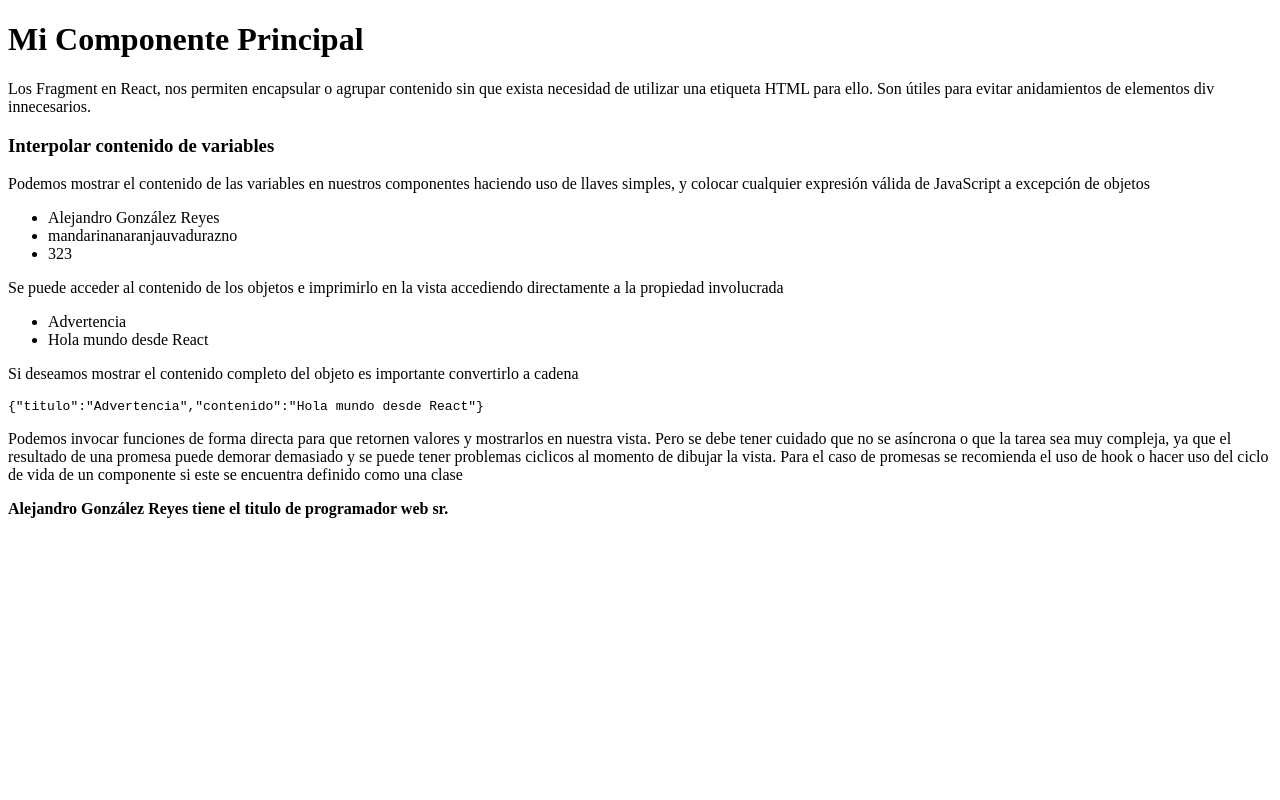
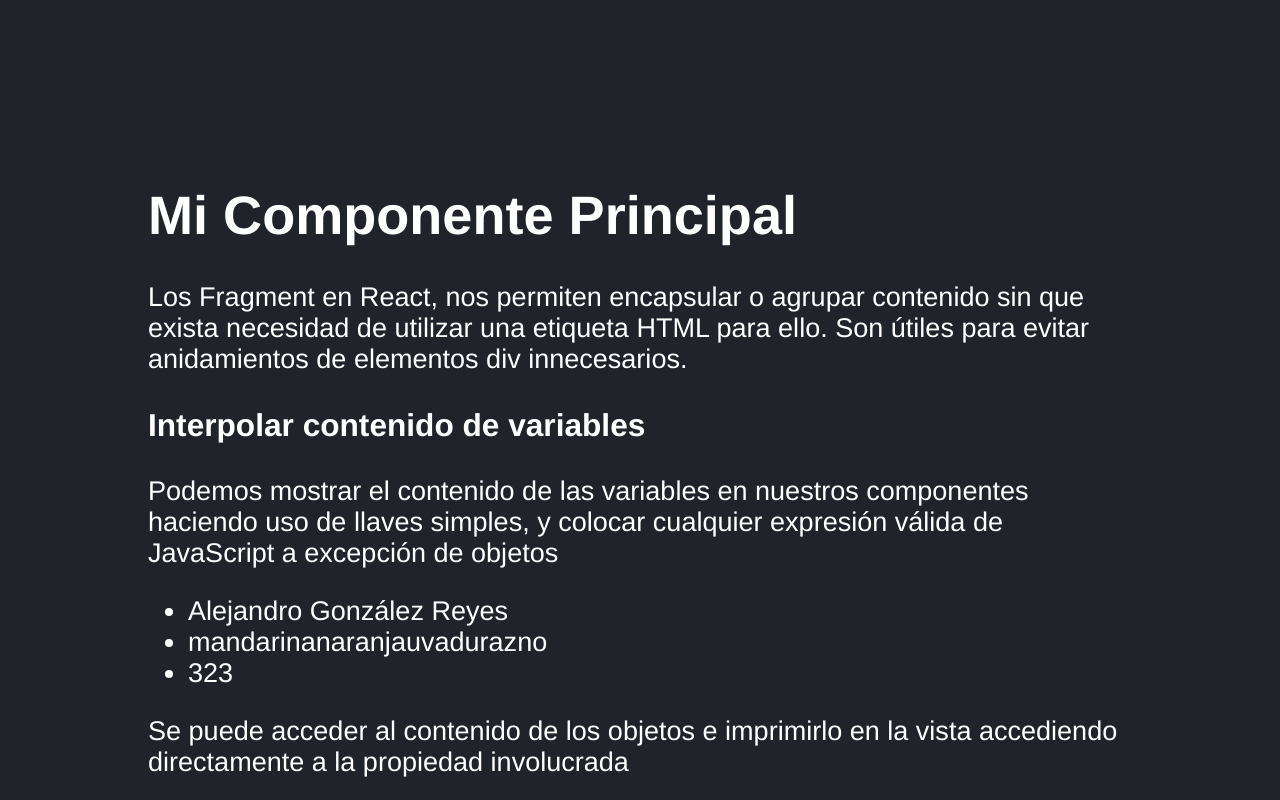
Before and after one commit to alejandro-gonzalez-reyes/react-counter-app, a React (Vite) app: page / in a window 1280 px wide. Shown: the top 800 px of the page. Built offline with nearby package versions, Linux system fonts and the light colour scheme.

Commit message:
colocar estilos css de forma global

```diff
--- a/src/FirstApp.jsx
+++ b/src/FirstApp.jsx
@@ -61,7 +61,7 @@ export const FirstApp = () => {
         encuentra definido como una clase
       </p>
       <p>
-        <strong>{obtenerNombreConProfesion('programador web sr.')}</strong>
+        <strong>{obtenerNombreConProfesion('Desarrollador Web SR.')}</strong>
       </p>
     </>
   );
--- /dev/null
+++ b/src/main.css
@@ -0,0 +1,7 @@
+html, body {
+    background-color: #21232a;
+    color: white;
+    font-family: Helvetica, Arial, sans-serif;
+    font-size: 1.3rem;
+    padding: 70px;
+}
```
Also changed, not shown: src/main.jsx (+6 -4 lines).
